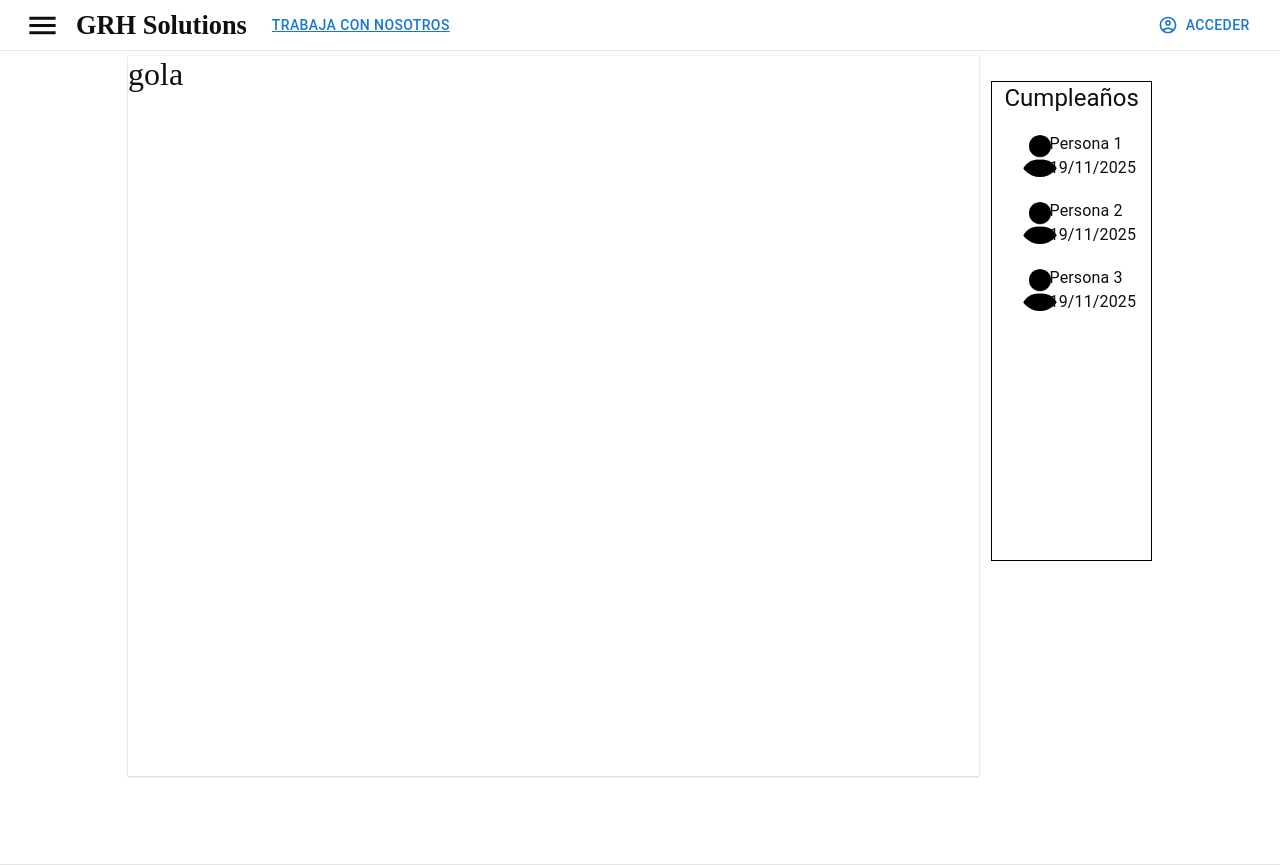
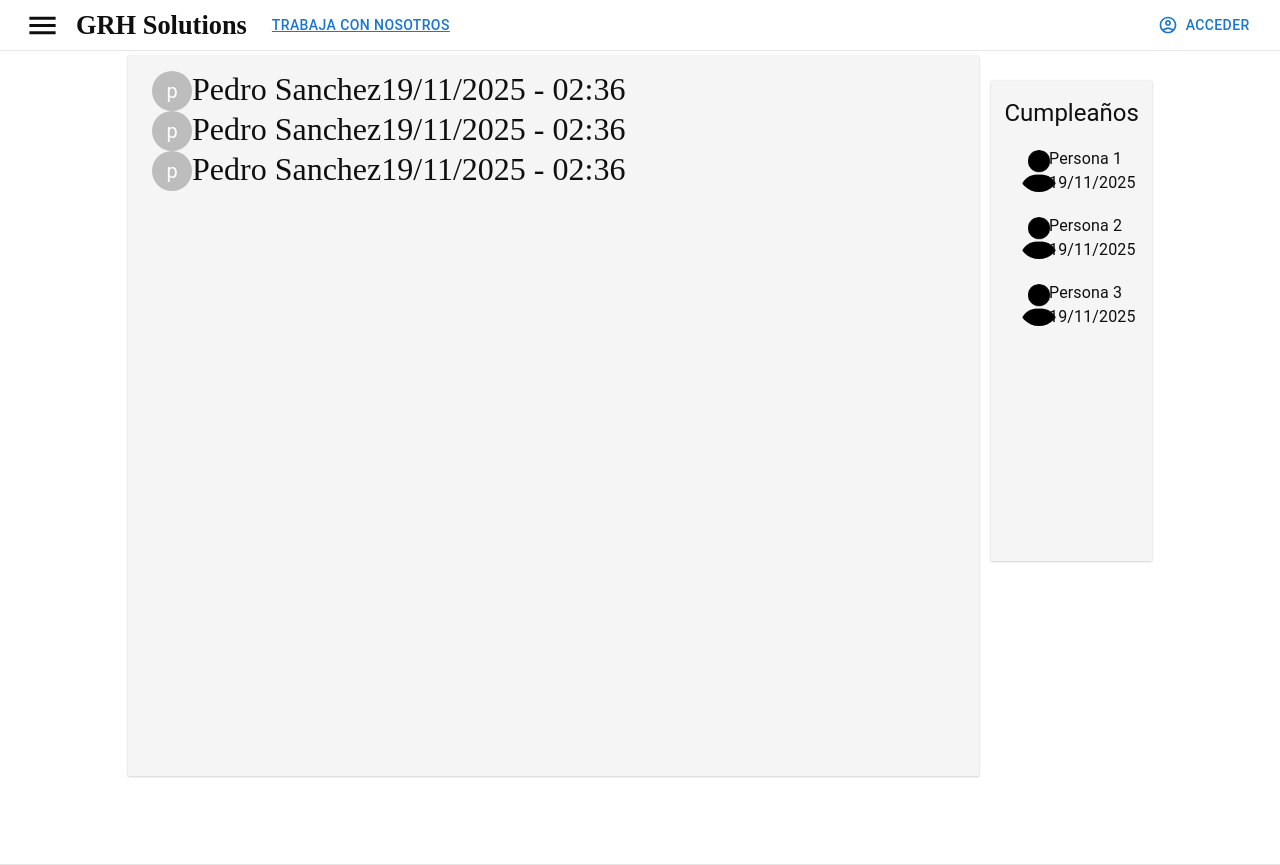
Before and after one commit to GRHsolutions/grh_solutions, a React (Vite) app in the folder Grh-Solutions/grh-solutions.client/: page /comunicados in a window 1280 px wide. Built offline with nearby package versions, Linux system fonts and the light colour scheme.

Commit message:
adelanto de comunicados, util para formatear fechas,  y poco mas xd

```diff
--- a/Grh-Solutions/grh-solutions.client/src/contexts/news.provider.tsx
+++ b/Grh-Solutions/grh-solutions.client/src/contexts/news.provider.tsx
@@ -5,12 +5,11 @@ import dayjs from "dayjs";
 
 // Definición de tipos
 interface NewsItems {
-  items: News[];
+  news: News[];
   birthdays: Birthday[];
   status: Errors | null;
   reload: () => void;
 }
-
 
 // Creación del contexto
 export const NewsContext = React.createContext<NewsItems | undefined>(undefined);
@@ -19,7 +18,7 @@ export const NewsContext = React.createContext<NewsItems | undefined>(undefined)
 export const NewsProvider: React.FC<{ children: React.ReactNode }> = ({
   children,
 }) => {
-  const [items, setItems] = React.useState<News[]>([]);
+  const [news, setNews] = React.useState<News[]>([]);
   const [status, setStatus] = React.useState<Errors | null>(null);
   const [useReload, setReload] = React.useState(false);
   const [birthdays, setBirthdays] = React.useState<Birthday[]>([]);
@@ -55,7 +54,7 @@ export const NewsProvider: React.FC<{ children: React.ReactNode }> = ({
   React.useEffect(() => {
     const fetchNews = async () => {
       try {
-        setItems([
+        setNews([
             {
               id: 1,
               title: "Noticia 1",
@@ -64,7 +63,8 @@ export const NewsProvider: React.FC<{ children: React.ReactNode }> = ({
               status: "Activa",
               numberLikes: 0,
               numberDisLikes: 0,
-                date: dayjs()
+              date: dayjs(),
+              madeBy: "Pedro Sanchez"
             },{
                 id: 2,
                 title: "Noticia 2",
@@ -73,7 +73,8 @@ export const NewsProvider: React.FC<{ children: React.ReactNode }> = ({
                 status: "Activa",
                 numberLikes: 0,
                 numberDisLikes: 0,
-                date: dayjs()
+                date: dayjs(),
+                madeBy: "Pedro Sanchez"
             },{
                 id: 3,
                 title: "Noticia 3",
@@ -82,7 +83,8 @@ export const NewsProvider: React.FC<{ children: React.ReactNode }> = ({
                 status: "Activa",
                 numberLikes: 0,
                 numberDisLikes: 0,
-                date: dayjs()
+                date: dayjs(),
+                madeBy: "Pedro Sanchez"
             }]);
       } catch (error) {
         setStatus({ statusCode: 500, message: "Error al cargar las noticias" });
@@ -97,7 +99,7 @@ export const NewsProvider: React.FC<{ children: React.ReactNode }> = ({
   };
 
   const value: NewsItems = {
-    items,
+    news,
     status,
     reload: handleReload,
     birthdays: birthdays
--- a/Grh-Solutions/grh-solutions.client/src/domain/models/news/news.entities.ts
+++ b/Grh-Solutions/grh-solutions.client/src/domain/models/news/news.entities.ts
@@ -9,6 +9,7 @@ export type News = {
     numberLikes: number;
     numberDisLikes: number;
     date: Dayjs;
+    madeBy: string;
 }
 
 export type NewsFilter = {
--- a/Grh-Solutions/grh-solutions.client/src/generics/sidebar/sideBar.styles.tsx
+++ b/Grh-Solutions/grh-solutions.client/src/generics/sidebar/sideBar.styles.tsx
@@ -5,6 +5,7 @@ export const useStyles = () => {
 
   return {
     menuIcon: {
+      padding:0.2,
       color: theme.palette.primary.contrastText,
       transition: "background-color 0.3s ease",
       "&:hover":{
@@ -40,10 +41,10 @@ export const useStyles = () => {
       },
     },
     buttonCloseDiv: {
-      backgroundColor:  "white",
+      backgroundColor:  theme.palette.primary.main,
       position: 'absolute',
       right: -100,
-      borderRadius: '15px',
+      borderRadius: '50%',
       zIndex: 999,
       "&:hover": {
         //backgroundColor: theme.palette.primary.hover, // Cambio de color más sutil
--- a/Grh-Solutions/grh-solutions.client/src/pages/comunicados/Comunicados.tsx
+++ b/Grh-Solutions/grh-solutions.client/src/pages/comunicados/Comunicados.tsx
@@ -1,7 +1,7 @@
 import React from "react";
 import { NewsProvider } from "../../contexts/news.provider";
 import { Box } from "@mui/material";
-import Screen from "../../components/comunicados/screen";
+import Screen from "./components/list/screen";
 
 interface ComunicadosProps {}
 const Comunicados: React.FC = ({}: ComunicadosProps) => {
--- /dev/null
+++ b/Grh-Solutions/grh-solutions.client/src/pages/comunicados/components/list/newItem.tsx
@@ -0,0 +1,46 @@
+import React from "react";
+import { News } from "../../../../domain/models/news/news.entities";
+import { Avatar, Box } from "@mui/material";
+import formatearFecha from "../../../../utils/formatearFecha";
+
+interface NewItemProps {
+  item: News;
+  onClick: (item: News) => void;
+  key: string;
+}
+
+const NewItem: React.FC<NewItemProps> = ({
+  item,
+  onClick,
+  key
+}: NewItemProps) => {
+  return (
+    <Box
+      key={key}
+      onClick={()=>{
+        onClick(item)
+      }}
+    >
+      <Box
+        sx={{
+          display: 'flex'
+        }}
+      >
+        <Avatar>
+          p
+        </Avatar>
+        <Box
+          sx={{
+            display: 'flew',
+            flexDirection: 'column'
+          }}
+        >
+          <label>{item.madeBy}</label>
+          <label>{formatearFecha(item.date)} </label>
+        </Box>
+      </Box>
+    </Box>
+  );
+};
+
+export default NewItem;
--- a/Grh-Solutions/grh-solutions.client/src/components/comunicados/renderBirths.tsx
+++ b/Grh-Solutions/grh-solutions.client/src/pages/comunicados/components/list/renderBirths.tsx
@@ -1,6 +1,6 @@
 import React from "react";
-import { Birthday } from "../../domain/models/news/news.entities";
-import { useNews } from "../../hooks/news";
+import { Birthday } from "../../../../domain/models/news/news.entities";
+import { useNews } from "../../../../hooks/news";
 import { Box, Container, Grid2, Typography, useTheme } from "@mui/material";
 
 interface RenderBirthsProps {}
@@ -28,7 +28,7 @@ const RenderBirths: React.FC<RenderBirthsProps> = ({}: RenderBirthsProps) => {
           padding={'3px'}
           sx={{
             "&:hover": {
-              border: `1px solid ${theme.palette.primary.hover}`
+              backgroundColor: `${theme.palette.primary.hover}`
             }
           }}
         >
--- /dev/null
+++ b/Grh-Solutions/grh-solutions.client/src/pages/comunicados/components/list/renderNews.tsx
@@ -0,0 +1,44 @@
+import React from "react";
+import { useNews } from "../../../../hooks/news";
+import { Alert, Container, Typography } from "@mui/material";
+import NewItem from "./newItem";
+
+const RenderNews: React.FC = () => {
+  const { news } = useNews();
+
+  return (
+    <Container
+      sx={{
+        paddingTop: "15px",
+        gap: "13px",
+        overflowY: "auto",
+        overflowX: "hidden"
+      }}
+    >
+      {news.length === 0 ? (
+        <Alert
+          severity="warning"
+          sx={{
+            width: "100%",
+          }}
+        >
+          <Typography>
+            No hay comunicados actualmente
+          </Typography>
+        </Alert>
+      ) : (
+        news.map((item, index) => (
+          <NewItem
+            item={item}
+            onClick={(item)=>{
+              console.log(item)
+            }}
+            key={`${index}`}
+          />
+        ))
+      )}
+    </Container>
+  );
+};
+
+export default RenderNews;
--- a/Grh-Solutions/grh-solutions.client/src/components/comunicados/screen.tsx
+++ b/Grh-Solutions/grh-solutions.client/src/pages/comunicados/components/list/screen.tsx
@@ -1,8 +1,8 @@
 import { Grid2, Typography, useTheme } from "@mui/material";
+import React from "react";
+import { useParametros } from "../../../../contexts/useParamether.provider";
+import RenderNews from "./renderNews";
 import RenderBirths from "./renderBirths";
-import React from "react";
-import { useParametros } from "../../contexts/useParamether.provider";
-
 const Screen: React.FC = () => {
   const { parametros } = useParametros();
   const theme = useTheme();
@@ -22,10 +22,11 @@ const Screen: React.FC = () => {
           sm: 10
         }}
         sx={{
-          boxShadow: `${theme.palette.primary.boxShadow}`
+          boxShadow: `${theme.palette.primary.boxShadow}`,
+          backgroundColor: `${theme.palette.primary.light}`
         }}
       >
-        <>gola</>
+        <RenderNews />
       </Grid2>
 
       {/* Se esconde en móviles */}
@@ -35,7 +36,8 @@ const Screen: React.FC = () => {
             sm: 2
           }}
           sx={{
-            border: "1px solid black",
+            boxShadow: `${theme.palette.primary.boxShadow}`,
+            backgroundColor: `${theme.palette.primary.light}`,
             height: "60vh",
             marginTop: "25px"
           }}
@@ -44,6 +46,7 @@ const Screen: React.FC = () => {
             variant="h5"
             display={"flex"}
             justifyContent={"center"}
+            mt={2}
           >
             Cumpleaños
           </Typography>
--- a/Grh-Solutions/grh-solutions.client/src/theme/theme.ts
+++ b/Grh-Solutions/grh-solutions.client/src/theme/theme.ts
@@ -59,7 +59,7 @@ const lightTheme = createTheme({
     primary: {
       main: "#FFFFFF", // Blanco principal
       contrastText: "#0f0f0f", // Texto oscuro para contraste
-      dark: "#CCCCCC", // Gris oscuro
+      dark: "#CCCCCC", // Gris oscuro : LUEGO HAY QUE PROBAR EL COLOR #efeff1
       light: "#F5F5F5", // Gris más claro
       hover: "#E0E0E0", // Gris suave para hover
       divider: "rgba(0, 0, 0, 0.1)",
@@ -129,7 +129,7 @@ const darkTheme = createTheme({
       main: "#0e0e10", // Negro fuerte
       contrastText: "#f1f1f1", // Texto blanco para contraste
       dark: "#000000", // Negro más intenso
-      light: "#333333", // Gris oscuro
+      light: "#1f1f23", // Un oscuro mas claro
       hover: "#282828", // Gris más suave para hover
       divider: "rgba(255, 255, 255, 0.2)",
       father: "#18181b",
@@ -140,7 +140,7 @@ const darkTheme = createTheme({
       main: "#1976d2", // Azul más brillante
       contrastText: "#f1f1f1", // Color contraste, blanco
       dark: "#004ba0",  // Azul oscuro
-      light: "#63a4ff", // Azul más suave
+      light: "#1f1f23", // Un oscuro mas claro
       hover: "#1565c0", // Azul intenso
       divider: "rgba(255, 255, 255, 0.2)",
       link: "#1976d2",
--- /dev/null
+++ b/Grh-Solutions/grh-solutions.client/src/utils/formatearFecha.ts
@@ -0,0 +1,31 @@
+export default function formatearFecha(
+    fecha: any,
+    takeDate: boolean = true,
+    takeHour: boolean = true
+): string {
+    if (!fecha) return '';
+
+    try {
+        const fechaObj = new Date(fecha);
+        if (isNaN(fechaObj.getTime())) return ''; // Valida fecha inválida
+
+        // Formato para fecha y hora
+        const opcionesFecha: Intl.DateTimeFormatOptions = { day: '2-digit', month: '2-digit', year: 'numeric' };
+        const opcionesHora: Intl.DateTimeFormatOptions = { hour: '2-digit', minute: '2-digit', hour12: false };
+
+        const fechaFormateada = takeDate
+            ? new Intl.DateTimeFormat('es-ES', opcionesFecha).format(fechaObj)
+            : '';
+        const horaFormateada = takeHour
+            ? new Intl.DateTimeFormat('es-ES', opcionesHora).format(fechaObj)
+            : '';
+
+        // Construcción del resultado
+        if (takeDate && takeHour) {
+            return `${fechaFormateada} - ${horaFormateada}`;
+        }
+        return takeDate ? fechaFormateada : horaFormateada;
+    } catch {
+        return '';
+    }
+}
```
Also changed, not shown: Grh-Solutions/grh-solutions.client/src/components/comunicados/renderNews.tsx (deleted). Lines whose indentation alone changed are shown as unchanged.
